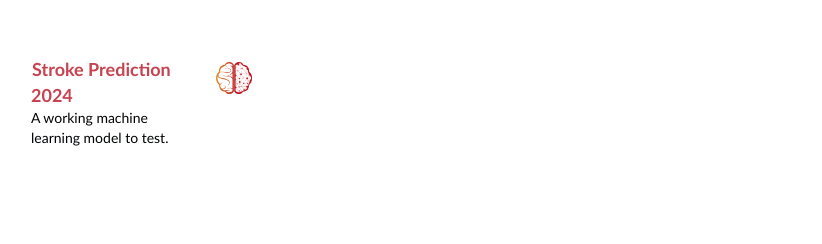
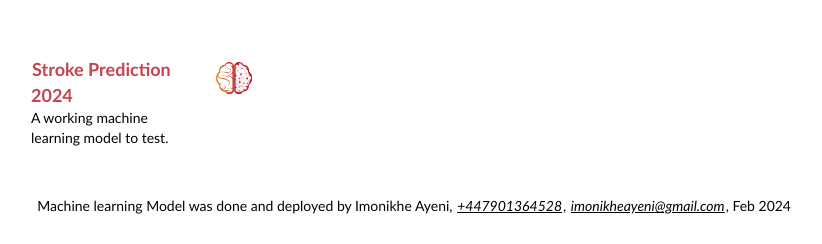
Before and after one commit to imonikheayeni/Stroke_Risk_Prediction, a Flask app: page / in a window 1280 px wide. Shown: the part 1376-1620 px from the top of the page, without its empty margins (249-1071 px from the left). Before the commit the page ends 1522 px from the top, so only its background shows below. Run offline with Flask 2, Linux system fonts and the light colour scheme; parts of the project's set-up code (start-up, migrations or seed data) failed here and were passed over; some libraries are stand-ins or nearby versions.

Commit message:
updated footer

```diff
--- a/templates/index.html
+++ b/templates/index.html
@@ -180,7 +180,7 @@
 
 
     </address><!-- /#about -->
-
+    <p class="bio"> Machine learning Model was done and deployed by Imonikhe Ayeni, <a style="font-style: italic; color: black;" href="tel:+447901364528">+447901364528</a>, <a style="font-style: italic; color: black;" href="mailto:imonikheayeni@gmail.com">imonikheayeni@gmail.com</a>, Feb 2024</p>
   </footer><!-- /#contentinfo -->
 
 
```
